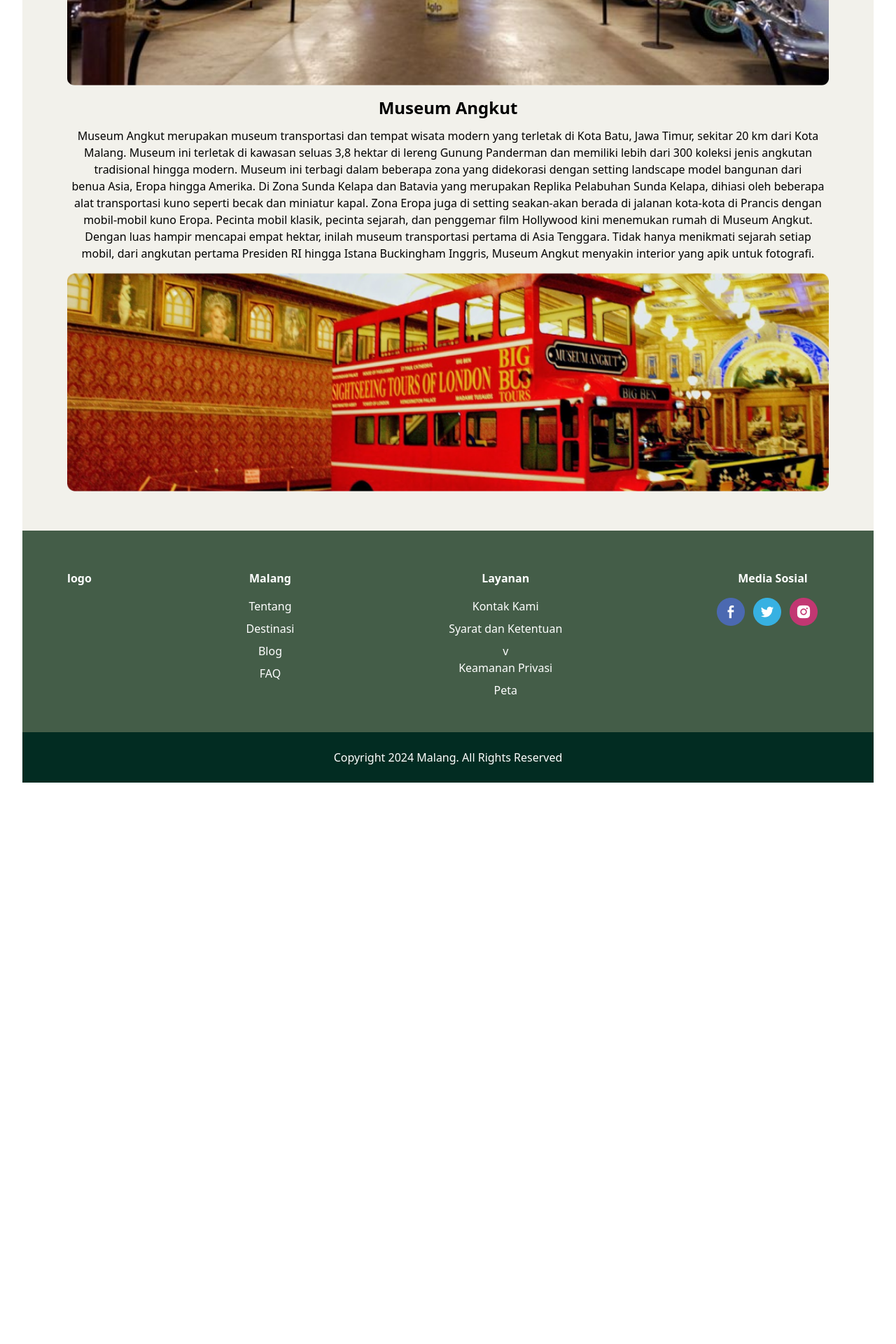
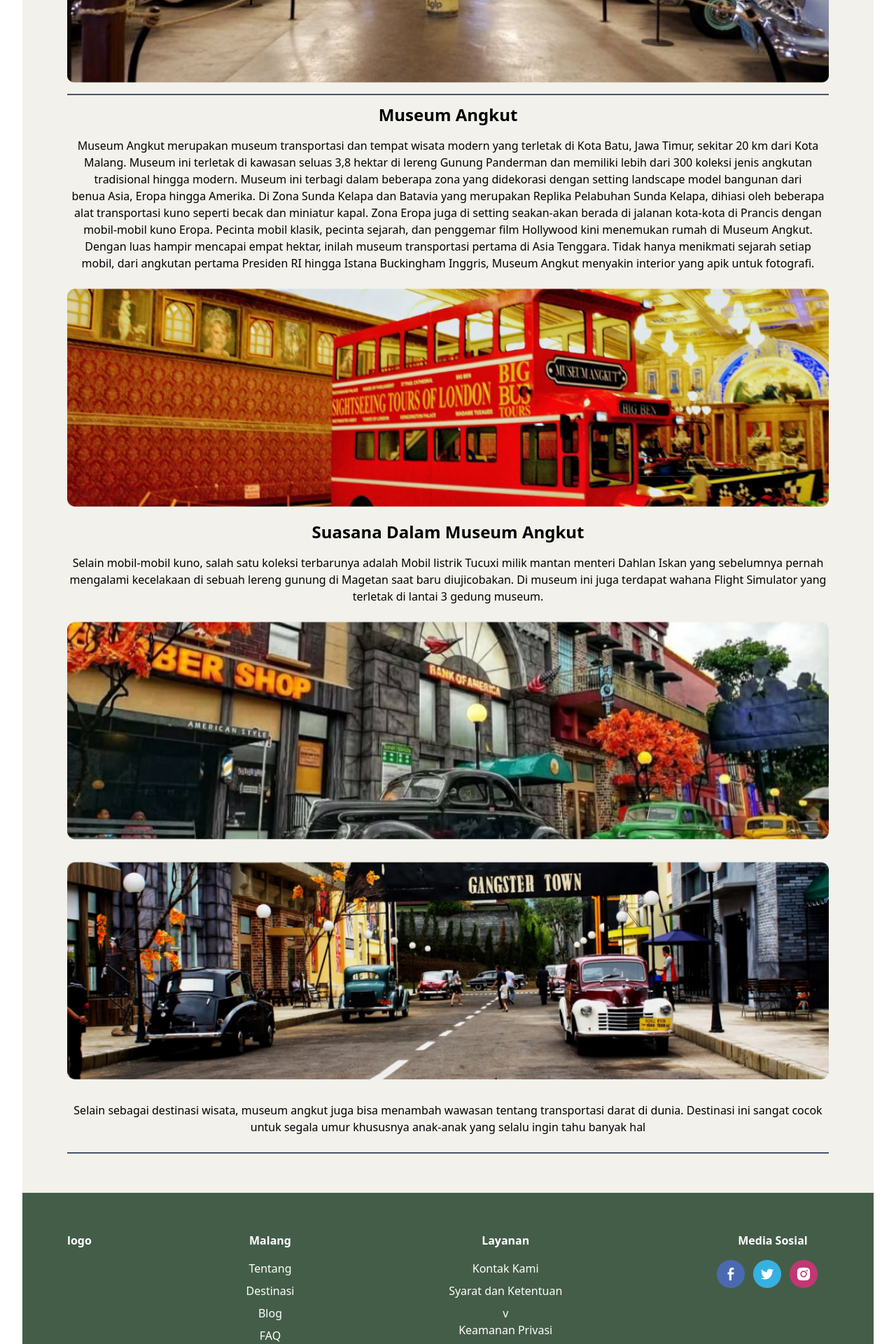
Before and after one commit to adyfp24/frontend-tourism-react, a React (Vite) app: page /blog/content in a window 1280 px wide. Shown: the part 640-2560 px from the top of the page at 70% size. Before the commit the page ends 1790 px from the top, so only its background shows below. Built offline with nearby package versions, Linux system fonts and the light colour scheme.

Commit message:
feat(blog content): completing main section

```diff
--- a/src/pages/blog/BlogDetail.jsx
+++ b/src/pages/blog/BlogDetail.jsx
@@ -4,13 +4,15 @@
 import profile1 from '../../assets/images/blog/rani.png'
 import museum1 from '../../assets/images/blog/museum-detail.png'
 import museum2 from '../../assets/images/blog/museum2-detail.png'
+import museum3 from '../../assets/images/blog/museum3-detail.png'
+import museum4 from '../../assets/images/blog/museum4-detail.png'
 
 function BlogDetail() {
   return (
     <div className='bg-custom-100 h-full font-sans'>
       <Navbar />
       <div className='pt-20 px-16'>
-        <h3 className='mb-2 font-thin'>Baca 3 menit</h3>
+        <h3 className='mb-2 font-extralight text-sm'>Baca 3 menit</h3>
         <h1 className='mb-2 font-bold text-5xl '>Liburan? Museum Angkut, Yuk!</h1>
         <h6 className='mb-2'>Museum Angkut untuk salah satu rekomendasi destinasi liburanmu</h6>
         <div className='flex items-center mb-4'>
@@ -26,16 +28,31 @@
           <img className='mb-4 w-full' src={museum1} alt="" />
         </section>
 
+        <div className='w-full h-0.5 my-3 bg-slate-600'></div>
+
         <section id='main-content'>
-          <h3 className='font-semibold text-2xl mb-3'>
+          <h3 className='font-semibold text-2xl mb-4'>
             Museum Angkut
           </h3>
-          <p className='font-thin'>
+          <p className='font-thin mb-6'>
             Museum Angkut merupakan museum transportasi dan tempat wisata modern yang terletak di Kota Batu, Jawa Timur, sekitar 20 km dari Kota Malang. Museum ini terletak di kawasan seluas 3,8 hektar di lereng Gunung Panderman dan memiliki lebih dari 300 koleksi jenis angkutan tradisional hingga modern. Museum ini terbagi dalam beberapa zona yang didekorasi dengan setting landscape model bangunan dari benua Asia, Eropa hingga Amerika. Di Zona Sunda Kelapa dan Batavia yang merupakan Replika Pelabuhan Sunda Kelapa, dihiasi oleh beberapa alat transportasi kuno seperti becak dan miniatur kapal. Zona Eropa juga di setting seakan-akan berada di jalanan kota-kota di Prancis dengan mobil-mobil kuno Eropa.
             Pecinta mobil klasik, pecinta sejarah, dan penggemar film Hollywood kini menemukan rumah di Museum Angkut. Dengan luas hampir mencapai empat hektar, inilah museum transportasi pertama di Asia Tenggara. Tidak hanya menikmati sejarah setiap mobil, dari angkutan pertama Presiden RI hingga Istana Buckingham Inggris, Museum Angkut menyakin interior yang apik untuk fotografi.
           </p>
-          <img className='w-full mt-4' src={museum2} alt="" />
+          <img className='w-full mb-5' src={museum2} alt="" />
+          <h3 className='font-semibold text-2xl mb-4'>
+            Suasana Dalam Museum Angkut
+          </h3>
+          <p className='font-thin mb-6'>
+            Selain mobil-mobil kuno, salah satu koleksi terbarunya adalah Mobil listrik Tucuxi milik mantan menteri Dahlan Iskan yang sebelumnya pernah mengalami kecelakaan di sebuah lereng gunung di Magetan saat baru diujicobakan. Di museum ini juga terdapat wahana Flight Simulator yang terletak di lantai 3 gedung museum.
+          </p>
+          <div>
+            <img className='w-full mb-8' src={museum3} alt="" />
+            <img className='w-full mb-8' src={museum4} alt="" />
+          </div>
+          <p className='font-thin mb-6'>Selain sebagai destinasi wisata, museum angkut juga bisa menambah wawasan tentang transportasi darat di dunia. Destinasi ini sangat cocok untuk segala umur khususnya anak-anak yang selalu ingin tahu banyak hal</p>
         </section>
+
+        <div className='w-full h-0.5 my-3 bg-slate-600'></div>
       </div>
       <Footer />
     </div>
```
Also changed, not shown: src/assets/images/blog/museum3-detail.png (added), src/assets/images/blog/museum4-detail.png (added).
